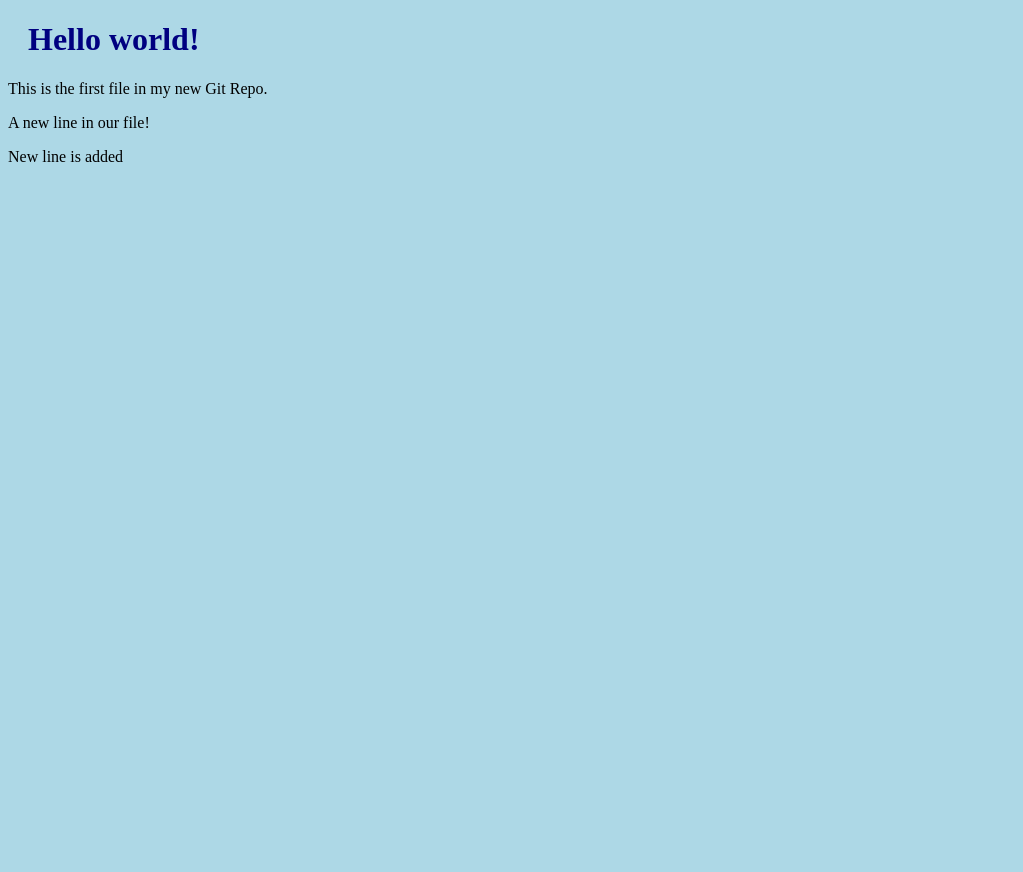
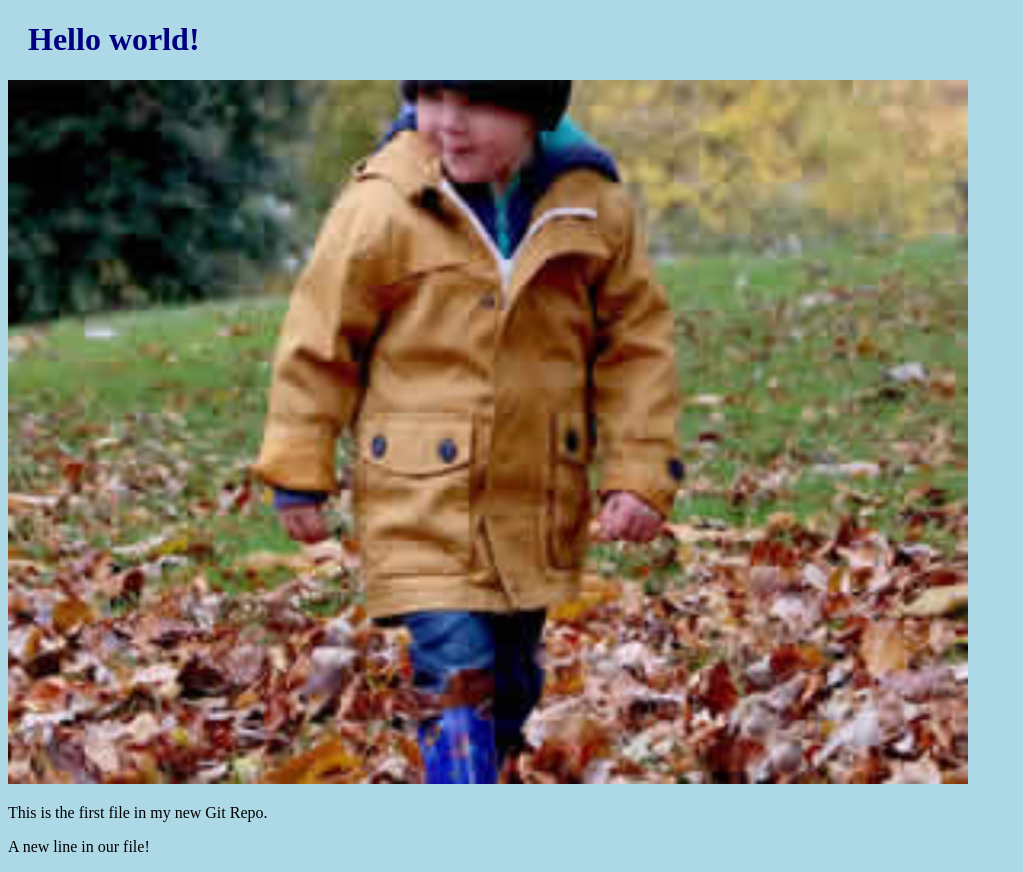
Before and after one commit to sadaqatali41/hello-world, a plain HTML site: page index.html in a window 1280 px wide. Shown: the whole page, without its empty margins (0-1023 px from the left). Before the commit the page ends 800 px from the top, so only its background shows below. Drawn offline with Linux system fonts and the light colour scheme.

Commit message:
Added image to Hello World

```diff
--- a/index.html
+++ b/index.html
@@ -7,9 +7,10 @@
 <body>
 
 <h1>Hello world!</h1>
+<div><img src="img_hello_world.jpg" alt="Hello World from Space"
+style="width:100%;max-width:960px"></div>
 <p>This is the first file in my new Git Repo.</p>
 <p>A new line in our file!</p>
-<p>New line is added</p>
 
 </body>
 </html>
```
Also changed, not shown: img_hello_world.jpg (added).
